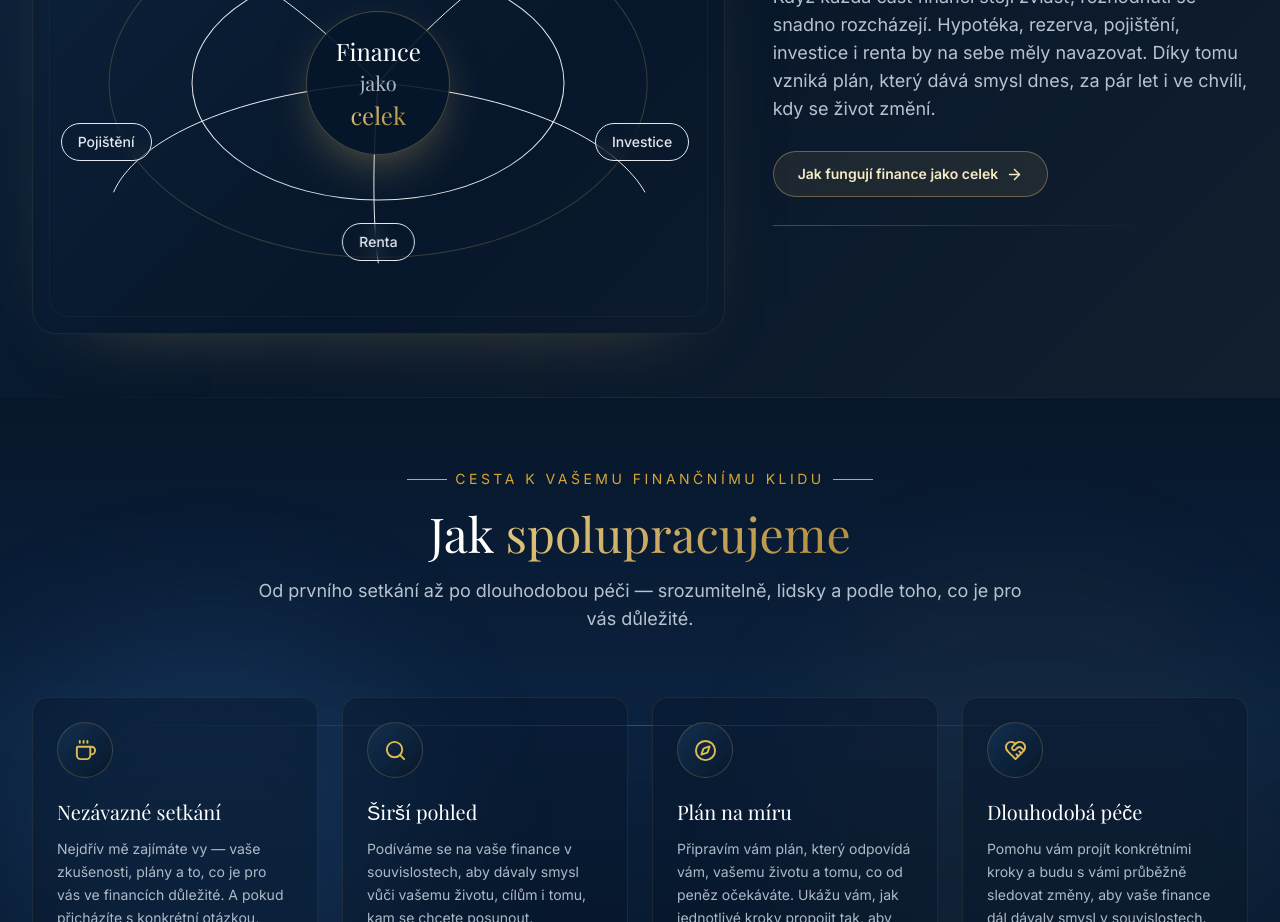
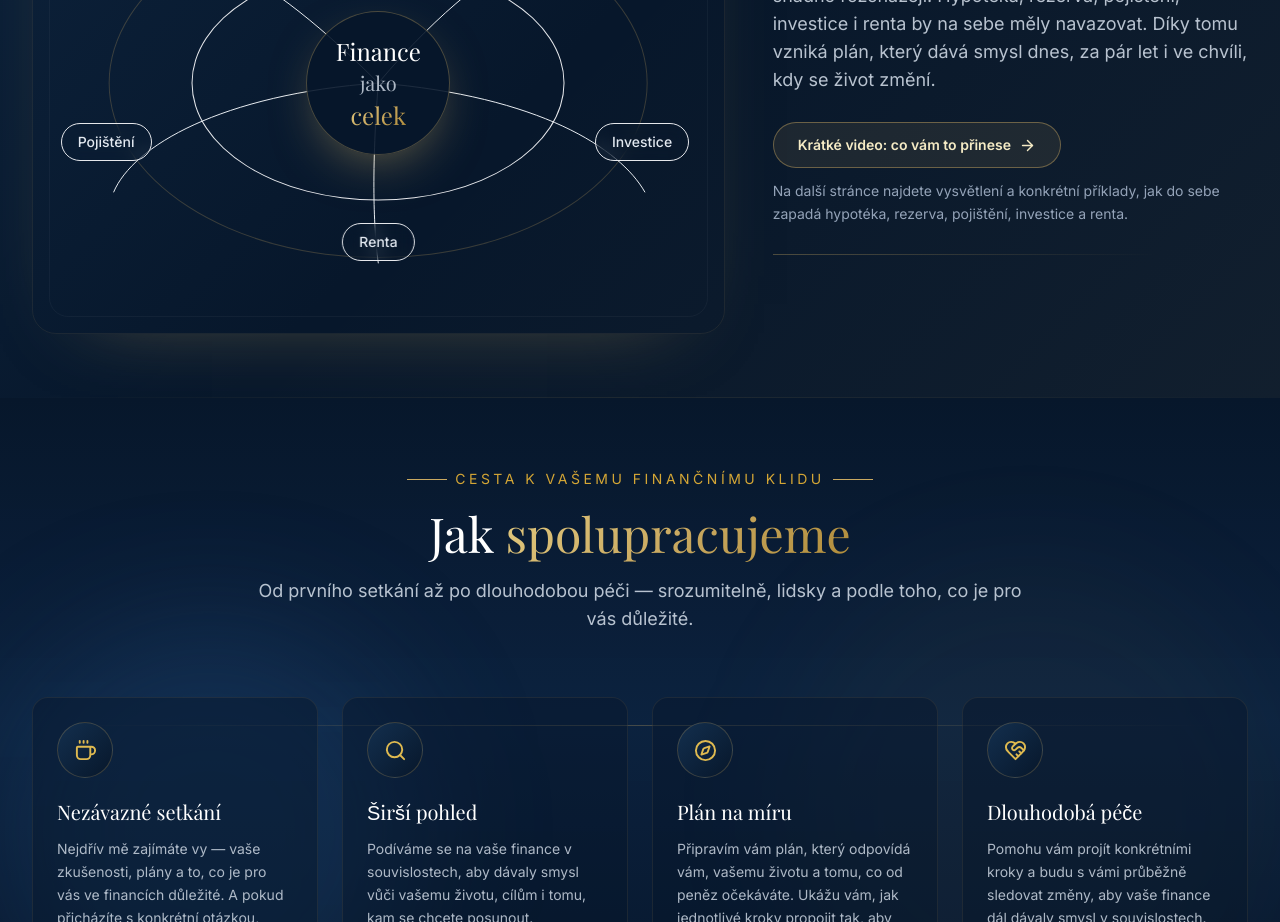
Before and after one commit to DannyKoll/daniel-kolar-web, a Next.js app: page / in a window 1280 px wide. Shown: the part 3160-4082 px from the top of the page. Built offline with nearby package versions, Linux system fonts and the light colour scheme.

Commit message:
Update finance homepage video CTA copy

```diff
--- a/components/FinanceTogether.jsx
+++ b/components/FinanceTogether.jsx
@@ -117,13 +117,18 @@ export default function FinanceTogether() {
                 href="/finance-jako-celek"
                 className="group inline-flex items-center justify-center gap-2 rounded-full border border-gold-500/45 bg-gold-500/10 px-5 py-3 text-sm font-semibold text-gold-100 shadow-[0_18px_42px_-30px_rgba(201,169,97,0.9)] transition-all hover:-translate-y-0.5 hover:border-gold-400/80 hover:bg-gold-500/16 hover:text-white focus:outline-none focus-visible:ring-2 focus-visible:ring-gold-400/70 focus-visible:ring-offset-2 focus-visible:ring-offset-navy-950 sm:px-6"
               >
-                Jak fungují finance jako celek
+                Krátké video: co vám to přinese
                 <ArrowRight
                   size={17}
                   className="transition-transform group-hover:translate-x-1"
                 />
               </Link>
             </div>
+
+            <p className="mt-3 max-w-md text-sm leading-relaxed text-slate-400">
+              Na další stránce najdete vysvětlení a konkrétní příklady, jak do
+              sebe zapadá hypotéka, rezerva, pojištění, investice a renta.
+            </p>
 
             <div className="mt-7 h-px w-full max-w-sm bg-gradient-to-r from-gold-500/35 to-transparent" />
           </div>
```
